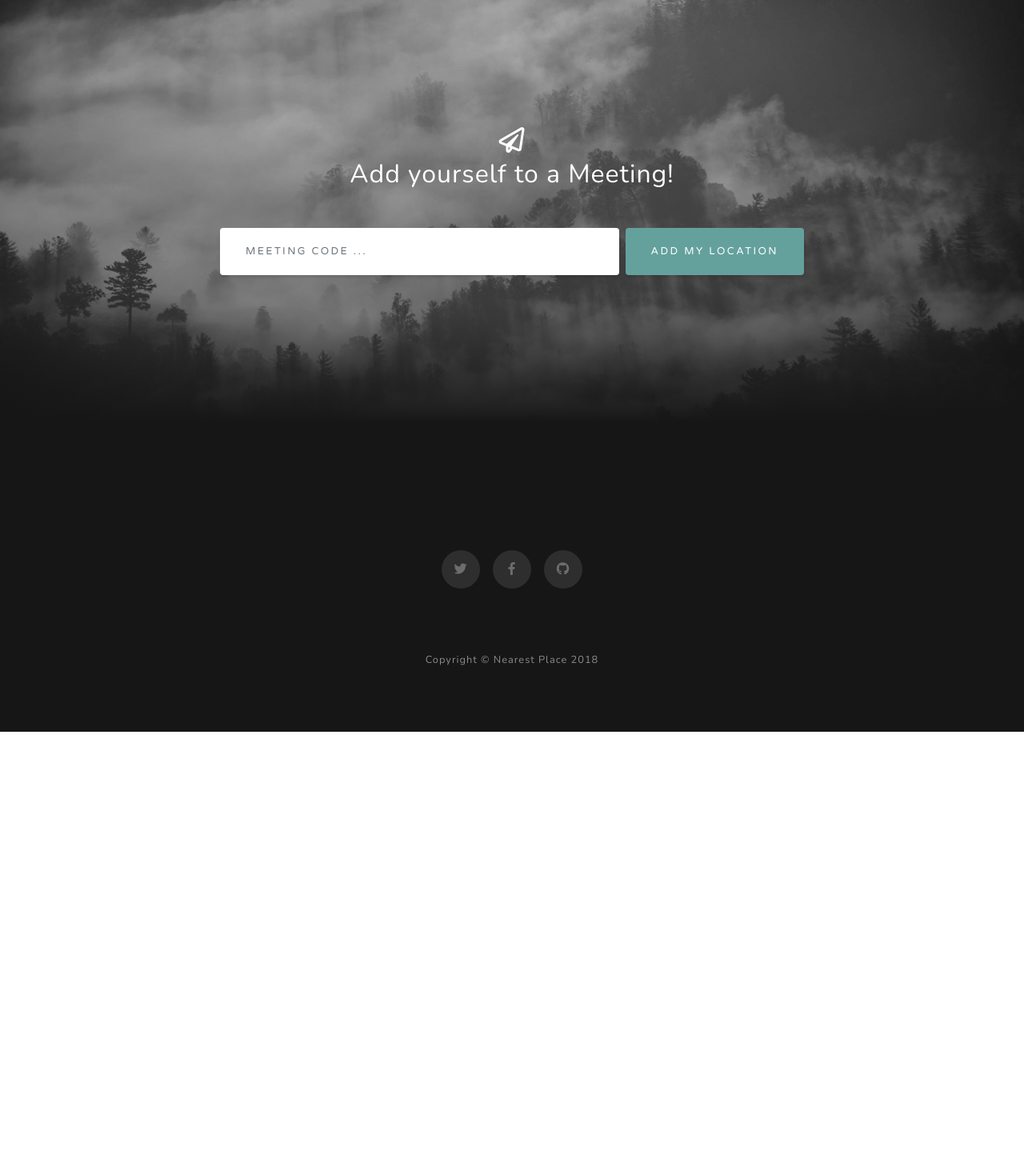
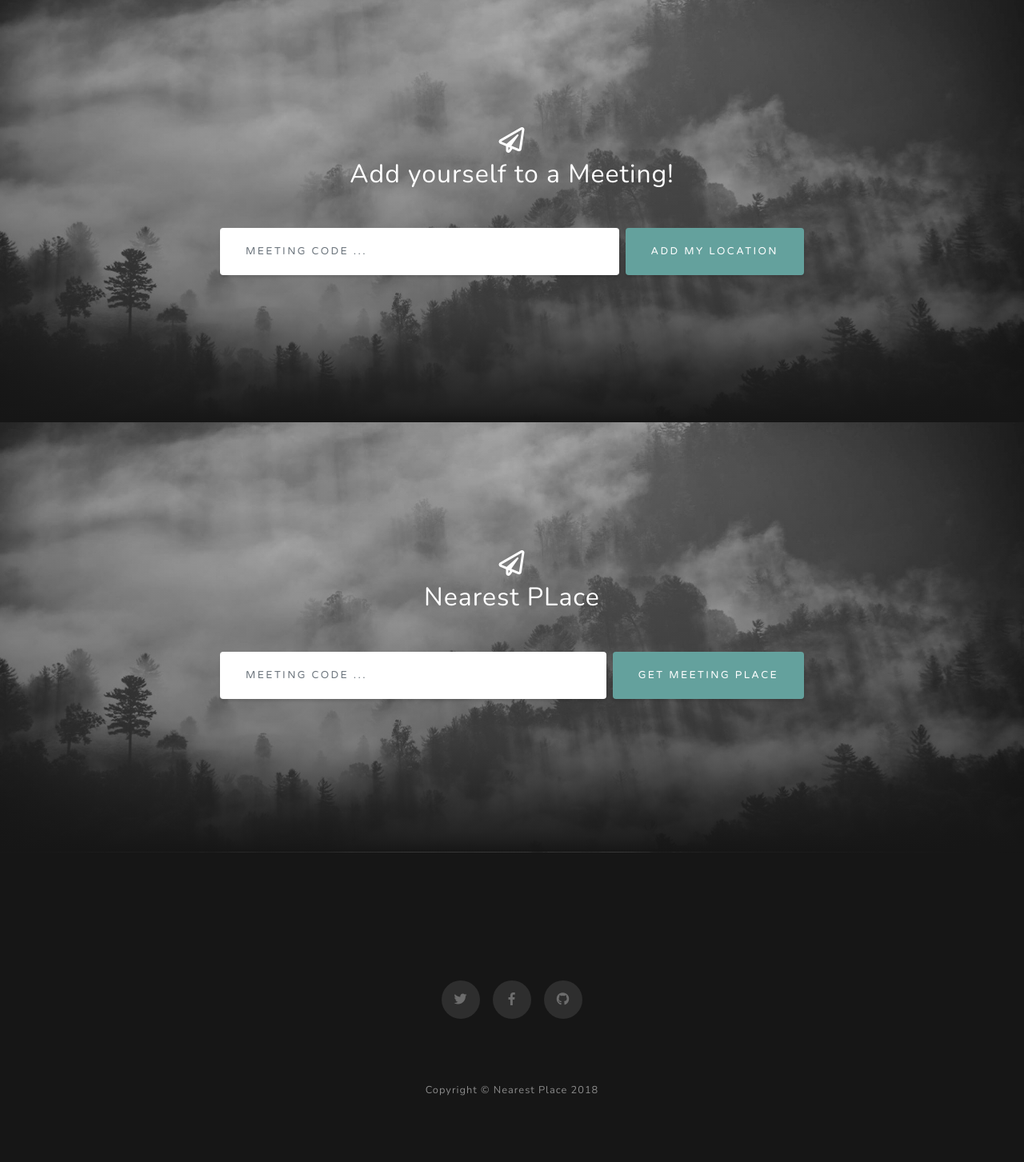
Before and after one commit to ahmad307/NearestPlace, a Django app: template NearestPlace/templates/home/index.html in a window 1280 px wide. Shown: the part 2111-3564 px from the top of the page at 80% size. Before the commit the page ends 3026 px from the top, so only its background shows below. Run offline with Django 3.2, Linux system fonts and the light colour scheme; the template is opened without the code that fills it, so the values that code supplies are empty; some libraries are stand-ins or nearby versions.

Commit message:
Added getting nearest place

```diff
--- a/NearestPlace/locations/gmaps.py
+++ b/NearestPlace/locations/gmaps.py
@@ -23,7 +23,7 @@ class LocationFinder:
         factors = self.get_places_factors(result_places)
         factors.sort(key=lambda tup: tup[0])
 
-        return factors[0][1]['name']
+        return factors[0][1]
 
     def get_location(self,address):
         """Returns location dict with lat and lng
--- a/NearestPlace/static/home/js/main.js
+++ b/NearestPlace/static/home/js/main.js
@@ -7,13 +7,13 @@ var onLoaded = function() {
 $(document).ready(function () {
     // Get user's location (longitude and magnitude) and post it to server
     $('#add_location_btn').on('click', function () {
-        $('#loader').attr('hidden', false);    // Show loading sign
+        $('#addlocation_loader').attr('hidden', false);    // Show loading sign
         if ($('#code').val().length === 0) {
             window.alert('Enter a valid code!');
         } else {
             getLocation().then(function (data) {
                 postLocation(data);
-                $('#loader').attr('hidden', true);  // Hide loading sign
+                $('#addlocation_loader').attr('hidden', true);  // Hide loading sign
             });
         }
     });
@@ -67,7 +67,7 @@ $(document).ready(function () {
         })
     }
 
-    // Prevent form submission when enter is pressed with location selection
+    // Prevent form submission when 'Enter' is pressed with location selection
     $('#city').keydown(function (event) {
         if (event){
             if (event.which === 13 && $('.pac-container:visible').length)
@@ -113,4 +113,33 @@ $(document).ready(function () {
             });
         }
     });
+
+    // Return Nearest Place given meeting code
+    $('#getlocation_btn').on('click', function () {
+        var x = document.getElementById('getlocation_loader');
+        x.setAttribute('hidden', false);
+        if ($('#getlocation_code').val().length === 0){
+            window.alert('Please enter a valid code!');
+        } else {
+            $.ajax({
+                url: '/locations/get_location/',
+                type: 'POST',
+                data: {
+                    'csrfmiddlewaretoken': $('input[name="csrfmiddlewaretoken"]').val(),
+                    'code': $('#getlocation_code').val()
+                },
+
+                success: function (json) {
+                    console.log('Success!');
+                    $('#place_name').text(json['name']);
+                    $('#place_address').text(json['address']);
+                    $('#place_rating').text(json['rating']);
+                },
+                error: function (error) {
+                    console.log('Sending Location Failed!');
+                }
+            });
+        }
+        //$('#getlocation_loader').toggle('hide');
+    })
 });
--- a/NearestPlace/templates/home/index.html
+++ b/NearestPlace/templates/home/index.html
@@ -120,14 +120,39 @@
             <h2 class="text-white mb-5">Add yourself to a Meeting!</h2>
 
             <form id="form_location" class="form-inline d-flex">
-                {% csrf_token %}
+              {% csrf_token %}
               <input type="text" class="form-control flex-fill mr-0 mr-sm-2 mb-3 mb-sm-0" id="code" placeholder="Meeting Code ...">
               <button type="button" id="add_location_btn" class="btn btn-primary mx-auto">Add My Location</button>
             </form>
           </div>
         </div>
         <br>
-        <div id="loader" class="loader" style="margin: auto" hidden></div>
+        <div id="addlocation_loader" class="loader" style="margin: auto" hidden></div>
+      </div>
+    </section>
+
+    <!-- Get Place Section -->
+    <section id="get_place" class="signup-section">
+      <div class="container">
+        <div class="row">
+          <div class="col-md-10 col-lg-8 mx-auto text-center">
+            <i class="far fa-paper-plane fa-2x mb-2 text-white"></i>
+            <h2 class="text-white mb-5">Nearest PLace</h2>
+
+            <form id="form_getlocation" class="form-inline d-flex">
+              {% csrf_token %}
+              <input type="text" class="form-control flex-fill mr-0 mr-sm-2 mb-3 mb-sm-0" id="getlocation_code" placeholder="Meeting Code ...">
+              <button type="button" id="getlocation_btn" class="btn btn-primary mx-auto">Get Meeting Place</button>
+            </form>
+            <div id="getlocation_loader" class="loader" style="margin: auto" hidden></div>
+            <br>
+            <div style="margin: auto">
+                <h2 id="place_name" class="text-center" style="color: white"></h2>
+                <h2 id="place_rating" class="text-center" style="color: white"></h2>
+                <h4 id="place_address" class="text-center" style="color: white"></h4>
+            </div>
+          </div>
+        </div>
       </div>
     </section>
 
@@ -174,7 +199,7 @@
   <style>
       .loader {
             border: 16px solid #f3f3f3; /* Light grey */
-            border-top: 16px solid #3498db; /* Blue */
+            border-top: 16px solid darkgray; /* Gray */
             border-radius: 50%;
             width: 90px;
             height: 90px;
```
Also changed, not shown: NearestPlace/locations/views.py (+7 -2 lines).
